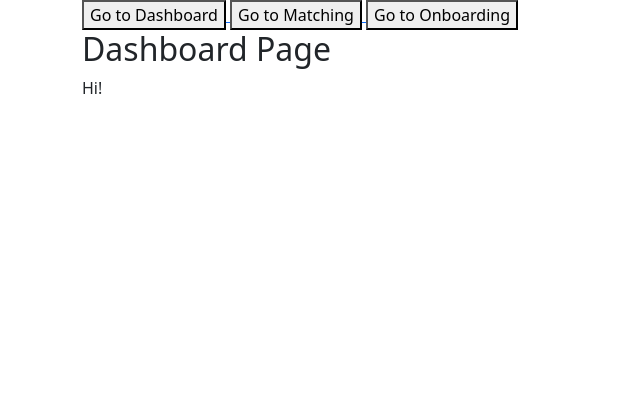
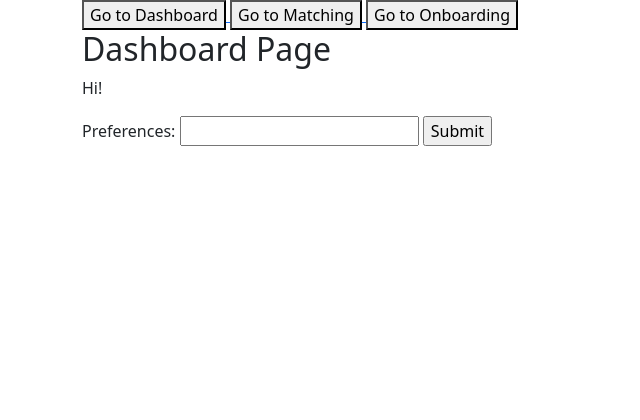
Before and after one commit to kkarshieva/stack-the-future-mitosis, a Flask app: page /dashboard in a window 1280 px wide. Shown: the top 420 px of the page, without its empty margins (0-640 px from the left). Run offline with Flask 3, Linux system fonts and the light colour scheme.

Commit message:
Very basic preference form for onboarding

```diff
--- a/templates/dashboard.html
+++ b/templates/dashboard.html
@@ -3,4 +3,9 @@
 {% block content %}
     <h2>Dashboard Page</h2>
     <p>Hi!</p>
+    <form>
+      <label for="preferences">Preferences:</label>
+      <input type="text" id="preferences" name="preferences">
+      <input type="submit">
+    </form>
 {% endblock content %}
```
